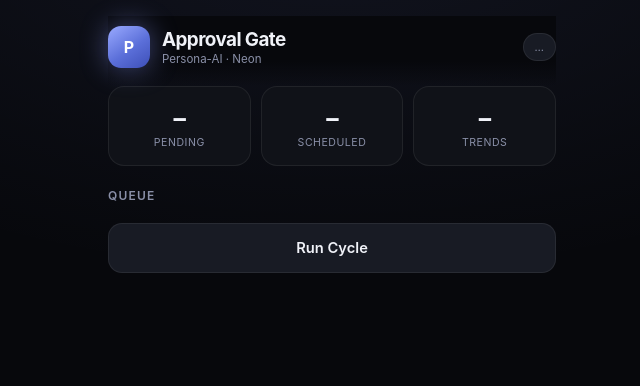
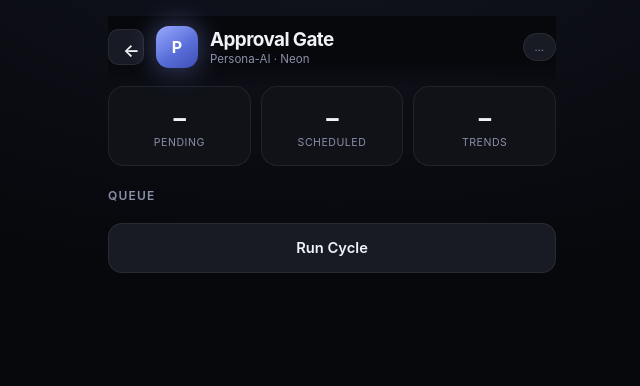
Before and after one commit to Manny0147/persona-ai-public, a website: page public/index.html in a window 1280 px wide. Shown: the whole page, without its empty margins (308-948 px from the left). Drawn offline with Linux system fonts and the light colour scheme.

Commit message:
Add back button to Approval Gate header

```diff
--- a/public/index.html
+++ b/public/index.html
@@ -35,6 +35,14 @@
       background: linear-gradient(180deg, var(--bg) 65%, transparent);
     }
     .brand { display: flex; align-items: center; gap: 12px; }
+    .back-btn {
+      width: 36px; height: 36px; border-radius: 10px;
+      background: var(--surface-2); border: 1px solid var(--border);
+      color: var(--text); display: grid; place-items: center;
+      font-size: 1.1rem; cursor: pointer; transition: all 0.15s;
+    }
+    .back-btn:hover { border-color: rgba(139,156,255,0.4); transform: translateX(-2px); }
+    .back-btn:active { transform: scale(0.94); }
     .logo {
       width: 42px; height: 42px; border-radius: 13px;
       background: linear-gradient(145deg, #9aaaff, #5b6fd9 55%, #3d4fb8);
@@ -170,6 +178,7 @@
   <div class="app">
     <header>
       <div class="brand">
+        <button class="back-btn" onclick="history.back()" title="Back">←</button>
         <div class="logo">P</div>
         <div class="brand-text">
           <h1>Approval Gate</h1>
@@ -261,7 +270,7 @@
               </div>
               <div class="body-text">${escapeHtml(text)}</div>
               ${d.rationale ? `<div class="rationale">${escapeHtml(d.rationale)}</div>` : ""}
-              <div class="actions">{
+              <div class="actions">
                 ${d.status === "pending" ? `
                   <button class="btn-approve" onclick="approve('${d.id}')">Approve</button>
                   <button class="btn-edit" onclick="openEdit('${d.id}')">Edit</button>
```
